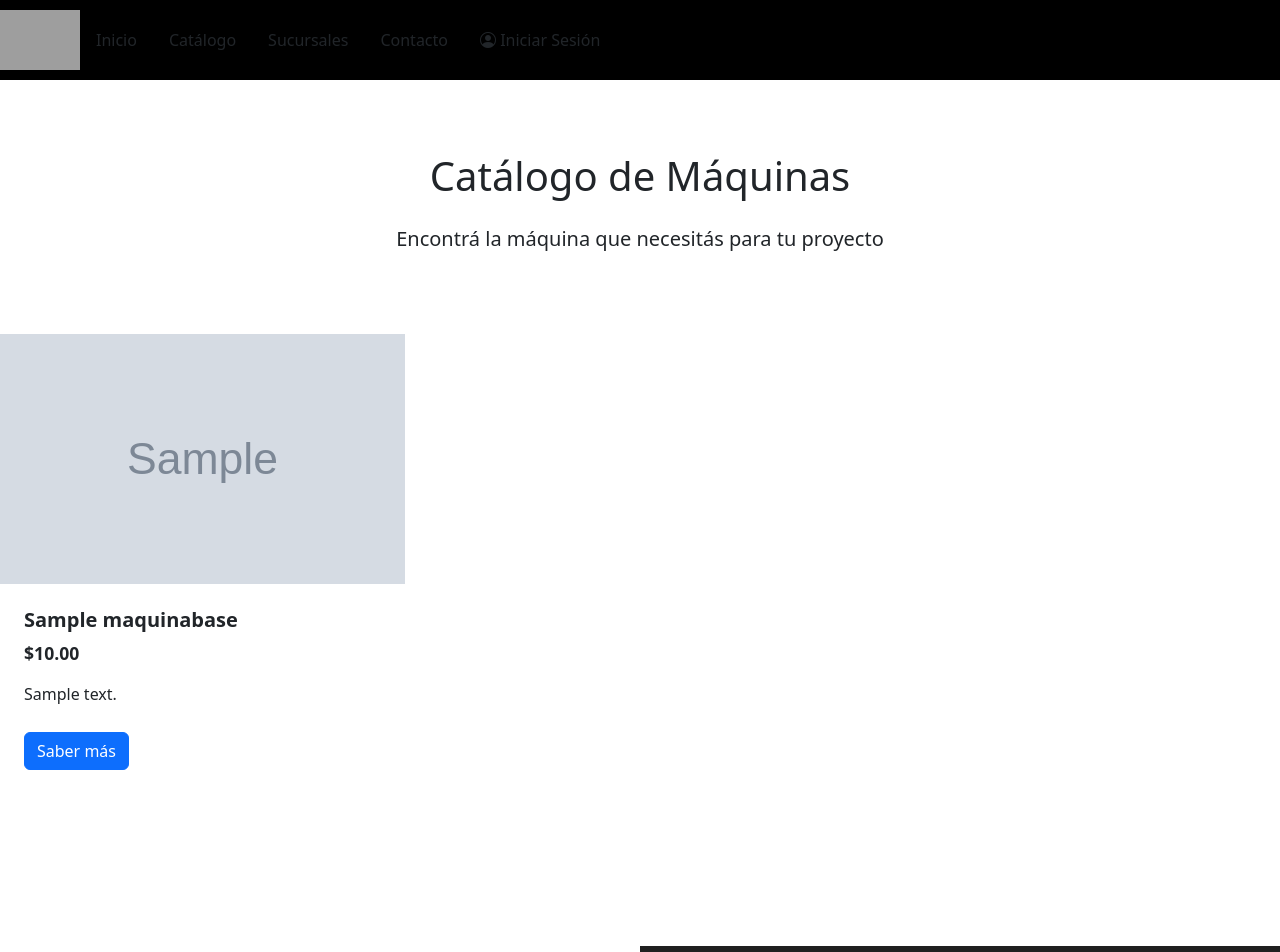
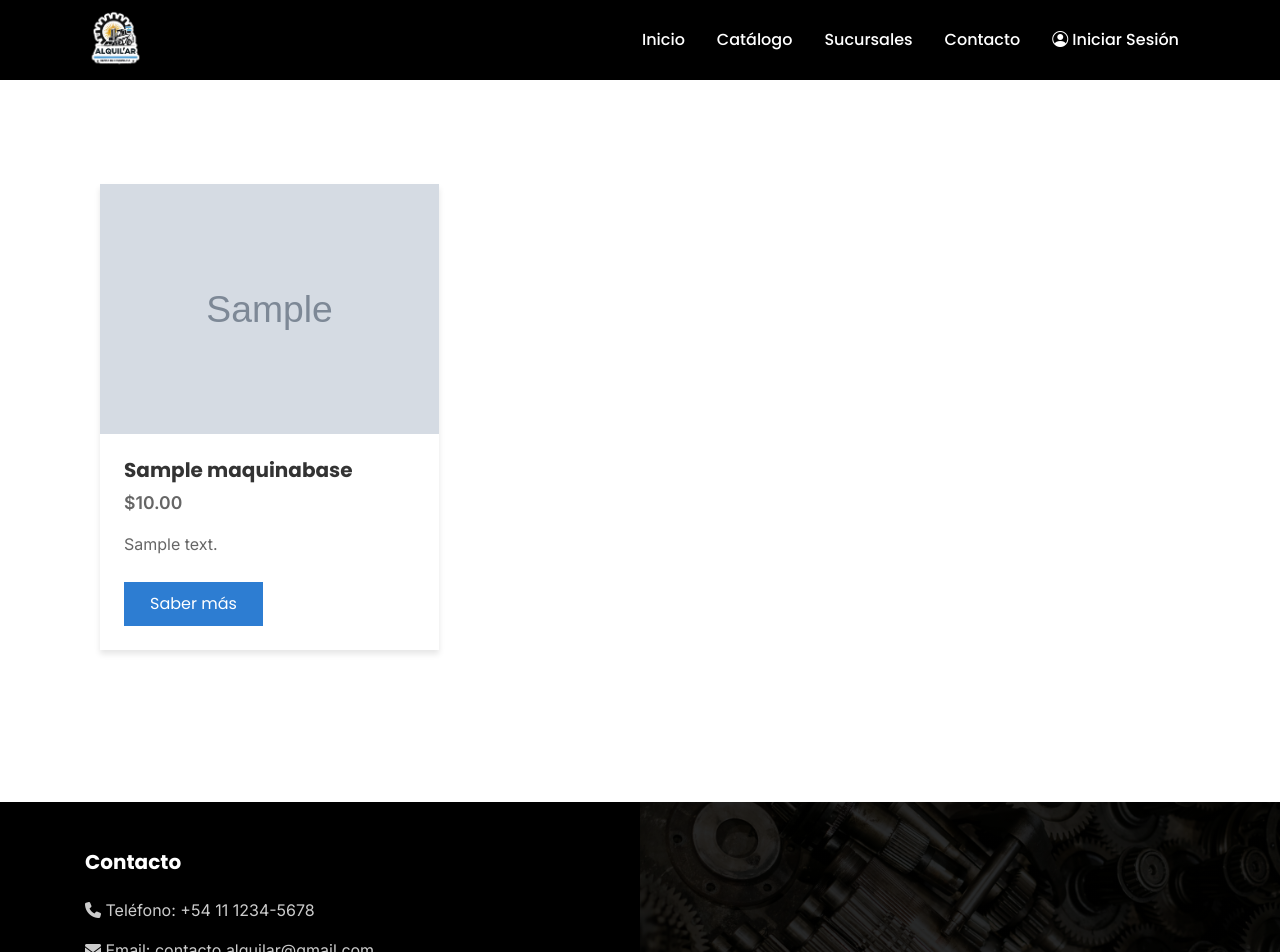
Before and after one commit to nunezValen/Alquil.Ar, a Django app: page /maquinas/catalogo/ in a window 1280 px wide. Shown: the top 952 px of the page. Run offline with Django 5.2, Linux system fonts and the light colour scheme; data comes from the database, SQL or seed files in the repository; tables that the repository leaves empty hold one stand-in row (values such as "Sample post"); grey boxes marked "Sample" are stand-in pictures; parts of the project's set-up code (start-up, migrations or seed data) failed here and were passed over; some libraries are stand-ins or nearby versions; grey boxes are pictures that could not be loaded.

Commit message:
fix: Restauré el archivo de estilos y las imágenes del header, el footer y el logo. Borré catálogos repetidos.

```diff
--- a/maquinas/templates/maquinas/catalogo_publico.html
+++ b/maquinas/templates/maquinas/catalogo_publico.html
@@ -6,9 +6,6 @@
 {% block content %}
 <section class="py-5">
     <div class="section-container">
-        <h1 class="text-center mb-4">Catálogo de Máquinas</h1>
-        <p class="text-center lead mb-5">Encontrá la máquina que necesitás para tu proyecto</p>
-
         {% if maquinas %}
             <div class="catalog-grid">
                 {% for maquina in maquinas %}
--- /dev/null
+++ b/static/css/styles.css
@@ -0,0 +1,170 @@
+/* Variables CSS */
+:root {
+    --color-primary: #2D7DD2;
+    --color-dark: #111;
+    --color-black: #000;
+    --color-white: #fff;
+    --color-text: #333;
+    --color-gray: #666;
+    --color-light-gray: #ddd;
+    --color-danger: #dc3545;
+    --font-primary: 'Poppins', sans-serif;
+    --font-secondary: 'Inter', sans-serif;
+    --shadow-sm: 0 2px 5px rgba(0,0,0,0.1);
+    --shadow-md: 0 4px 6px rgba(0,0,0,0.1);
+    --shadow-lg: 0 6px 12px rgba(0,0,0,0.15);
+}
+
+/* Reset y estilos generales */
+body {
+    min-height: 100vh;
+    display: flex;
+    flex-direction: column;
+    font-family: var(--font-secondary);
+}
+
+main {
+    flex: 1;
+}
+
+/* Container principal */
+.section-container {
+    max-width: 1140px;
+    margin: 0 auto;
+    padding: 0 15px;
+    width: 100%;
+}
+
+/* Tipografías */
+h1, h2, h3, h4, h5, h6, .nav-link, .btn {
+    font-family: var(--font-primary) !important;
+}
+
+h1 {
+    font-size: 40px !important;
+    font-weight: bold !important;
+    margin-bottom: 1.5rem;
+}
+
+h2 {
+    font-size: 30px !important;
+    font-weight: bold !important;
+    margin-bottom: 1.5rem;
+}
+
+h3 {
+    font-size: 25px !important;
+    font-weight: bold !important;
+    margin-bottom: 1.5rem;
+}
+
+h4, h5, h6 {
+    font-size: 20px !important;
+    font-weight: bold !important;
+    margin-bottom: 1.5rem;
+}
+
+p, span, div, input, textarea, label {
+    font-family: var(--font-secondary) !important;
+}
+
+/* Reset de bordes redondeados */
+.card,
+.btn,
+.form-control,
+.dropdown-menu,
+.machine-card,
+.machine-detail,
+.form-container,
+.machine-detail img,
+.alert,
+.nav-tabs .nav-link,
+.modal-content,
+.input-group-text {
+    border-radius: 0 !important;
+}
+
+/* Botones */
+.boton-principal,
+.btn-primary {
+    background-color: var(--color-primary) !important;
+    border: 2px solid var(--color-primary) !important;
+    color: var(--color-white) !important;
+    font-family: var(--font-primary) !important;
+    padding: 0.5rem 1.5rem;
+    transition: all 0.3s ease;
+}
+
+.boton-principal:hover,
+.btn-primary:hover {
+    background-color: var(--color-white) !important;
+    border: 2px solid var(--color-primary) !important;
+    color: var(--color-primary) !important;
+}
+
+.boton-secundario,
+.btn-outline-primary {
+    background-color: var(--color-white) !important;
+    border: 2px solid var(--color-primary) !important;
+    color: var(--color-primary) !important;
+    font-family: var(--font-primary) !important;
+    padding: 0.5rem 1.5rem;
+    transition: all 0.3s ease;
+}
+
+.boton-secundario:hover,
+.btn-outline-primary:hover {
+    background-color: var(--color-primary) !important;
+    border: 2px solid var(--color-primary) !important;
+    color: var(--color-white) !important;
+}
+
+.boton-cancelar,
+.btn-danger {
+    background-color: var(--color-danger) !important;
+    border: 2px solid var(--color-danger) !important;
+    color: var(--color-white) !important;
+    font-family: var(--font-primary) !important;
+    font-weight: 500 !important;
+    padding: 0.5rem 1.5rem !important;
+    transition: all 0.3s ease;
+    text-decoration: none;
+    display: inline-block;
+}
+
+.boton-cancelar:hover,
+.btn-danger:hover {
+    background-color: var(--color-white) !important;
+    color: var(--color-danger) !important;
+    border: 2px solid var(--color-danger) !important;
+    text-decoration: none;
+}
+
+/* Formularios base */
+.form-control {
+    border: 1px solid var(--color-light-gray);
+    padding: 0.75rem;
+}
+
+.form-control:focus {
+    border-color: var(--color-primary);
+    box-shadow: 0 0 0 0.2rem rgba(45, 125, 210, 0.25);
+}
+
+.form-label {
+    font-weight: 500;
+    color: var(--color-text);
+}
+
+/* Alerts */
+.alert {
+    border: none;
+    padding: 1rem;
+}
+
+/* Media Queries globales */
+@media (max-width: 768px) {
+    .section-container {
+        padding: 0 10px;
+    }
+}
```
Also changed, not shown: persona/templates/persona/catalogo.html (deleted, +0 -116 lines), persona/templates/persona/catalogo_maquinas.html (deleted, +0 -44 lines), static/img/Footer.jpg (added), static/img/Header.jpg (added), static/img/Logo.png (added), 1 other file.
